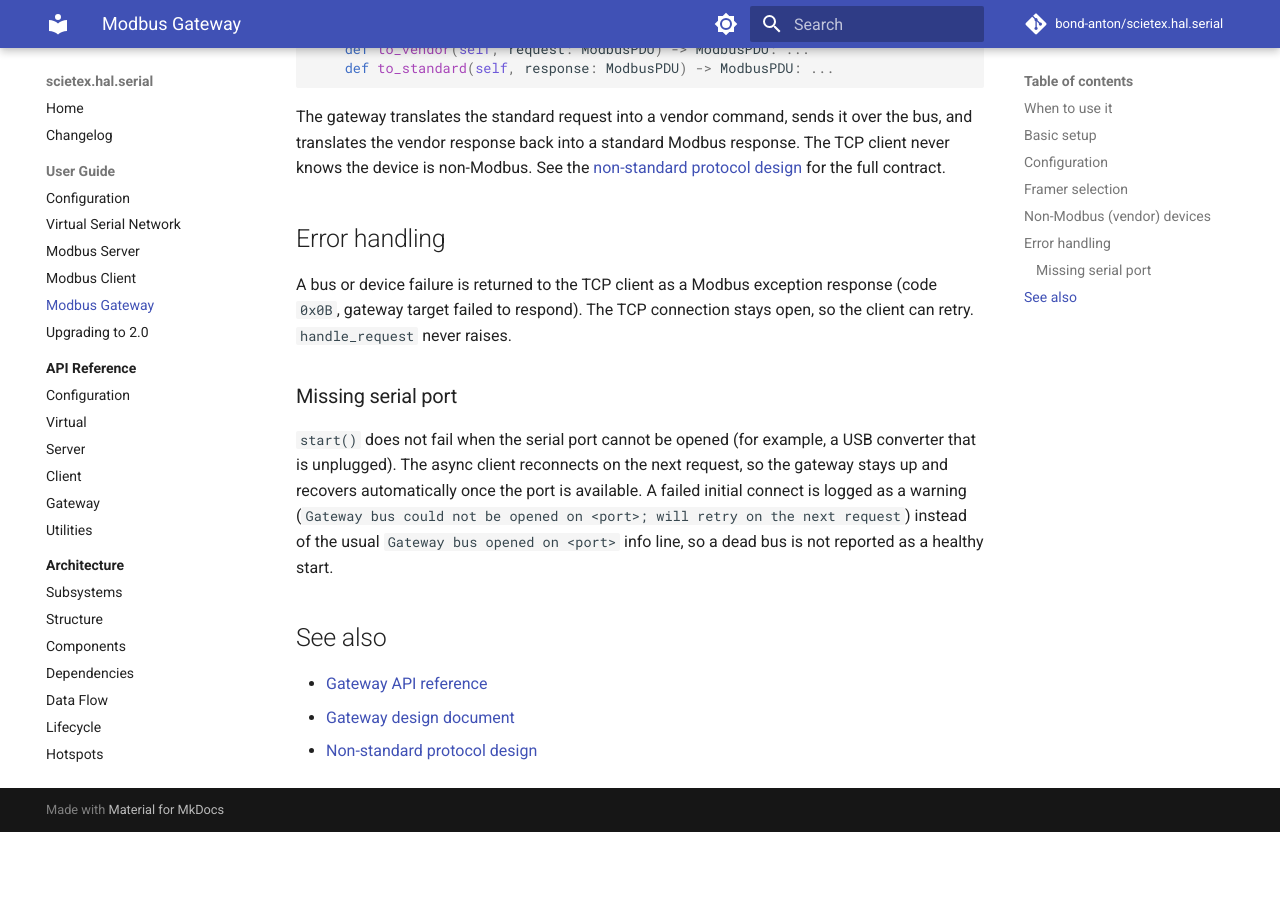
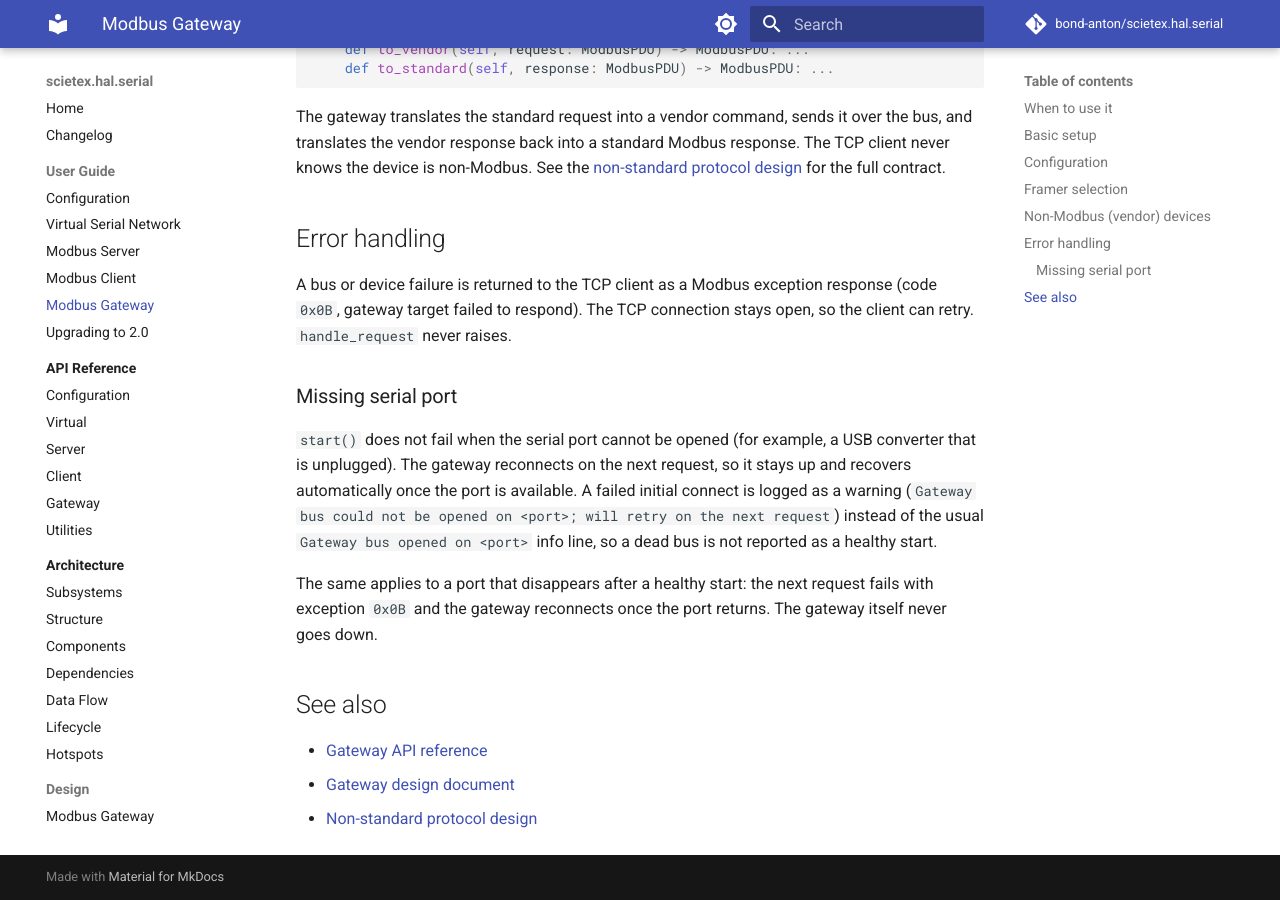
Before and after one commit to bond-anton/scietex.hal.serial, an MkDocs documentation site: the page built from docs/guide/gateway.md, in a window 1280 px wide and 900 px high, scrolled down 2410 px. Built offline with MkDocs 1.6.1 and Material for MkDocs 9.7.7, drawn with Linux system fonts in a browser that asks for light colours; comment, search, counter and statistics services are not loaded; before the commit the page ends 3242 px from its top, so only the background shows below that.

Commit message:
fix(gateway): reconnect the bus on the next request
A gateway whose initial connect failed never recovered: the pymodbus
client's execute raises ConnectionException when the transport is missing
instead of reconnecting, so every request returned 0x0B even after the
port became available. ModbusGateway now reconnects itself before
forwarding (_ensure_connected), making the documented retry behavior real.

Adds tests for a port appearing after start (recovers and succeeds) and a
port lost after start (0x0B, gateway stays up). Bumps to 2.0.2.

```diff
--- a/docs/guide/gateway.md
+++ b/docs/guide/gateway.md
@@ -111,12 +111,16 @@
 ### Missing serial port
 
 `start()` does not fail when the serial port cannot be opened (for example, a
-USB converter that is unplugged). The async client reconnects on the next
-request, so the gateway stays up and recovers automatically once the port is
-available. A failed initial connect is logged as a warning
+USB converter that is unplugged). The gateway reconnects on the next request, so
+it stays up and recovers automatically once the port is available. A failed
+initial connect is logged as a warning
 (`Gateway bus could not be opened on <port>; will retry on the next request`)
 instead of the usual `Gateway bus opened on <port>` info line, so a dead bus is
 not reported as a healthy start.
+
+The same applies to a port that disappears after a healthy start: the next
+request fails with exception `0x0B` and the gateway reconnects once the port
+returns. The gateway itself never goes down.
 
 ## See also
 
--- a/src/scietex/hal/serial/version.py
+++ b/src/scietex/hal/serial/version.py
@@ -5,4 +5,4 @@
     __version__ (str): The current version of the package.
 """
 
-__version__ = "2.0.1"
+__version__ = "2.0.2"
```
Also changed, not shown: CHANGELOG.md (+13 -2 lines), docs/architecture/components.md (+4 -2 lines), docs/design/modbus-gateway.md (+2 -1 lines), 2 other files.
